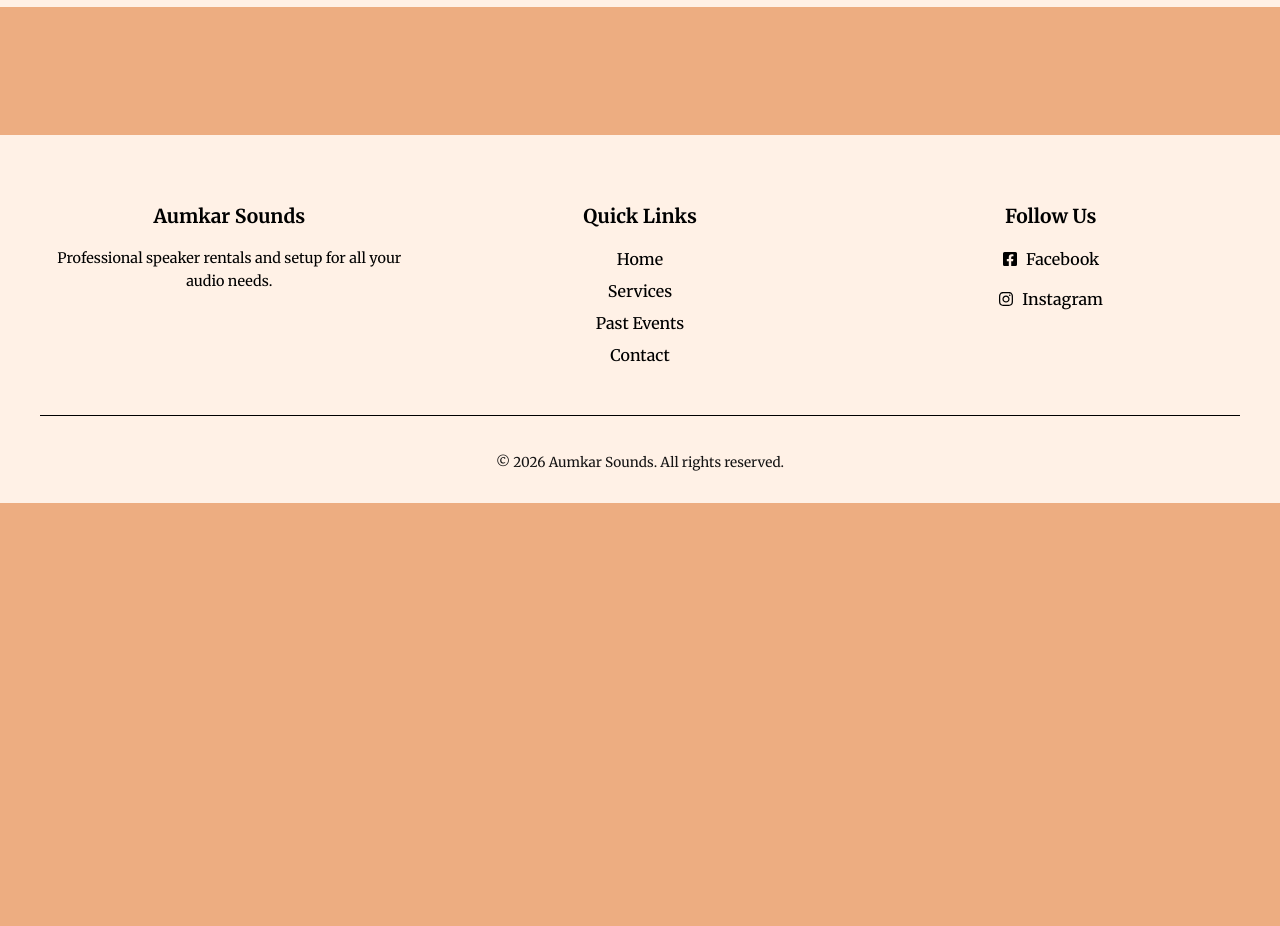
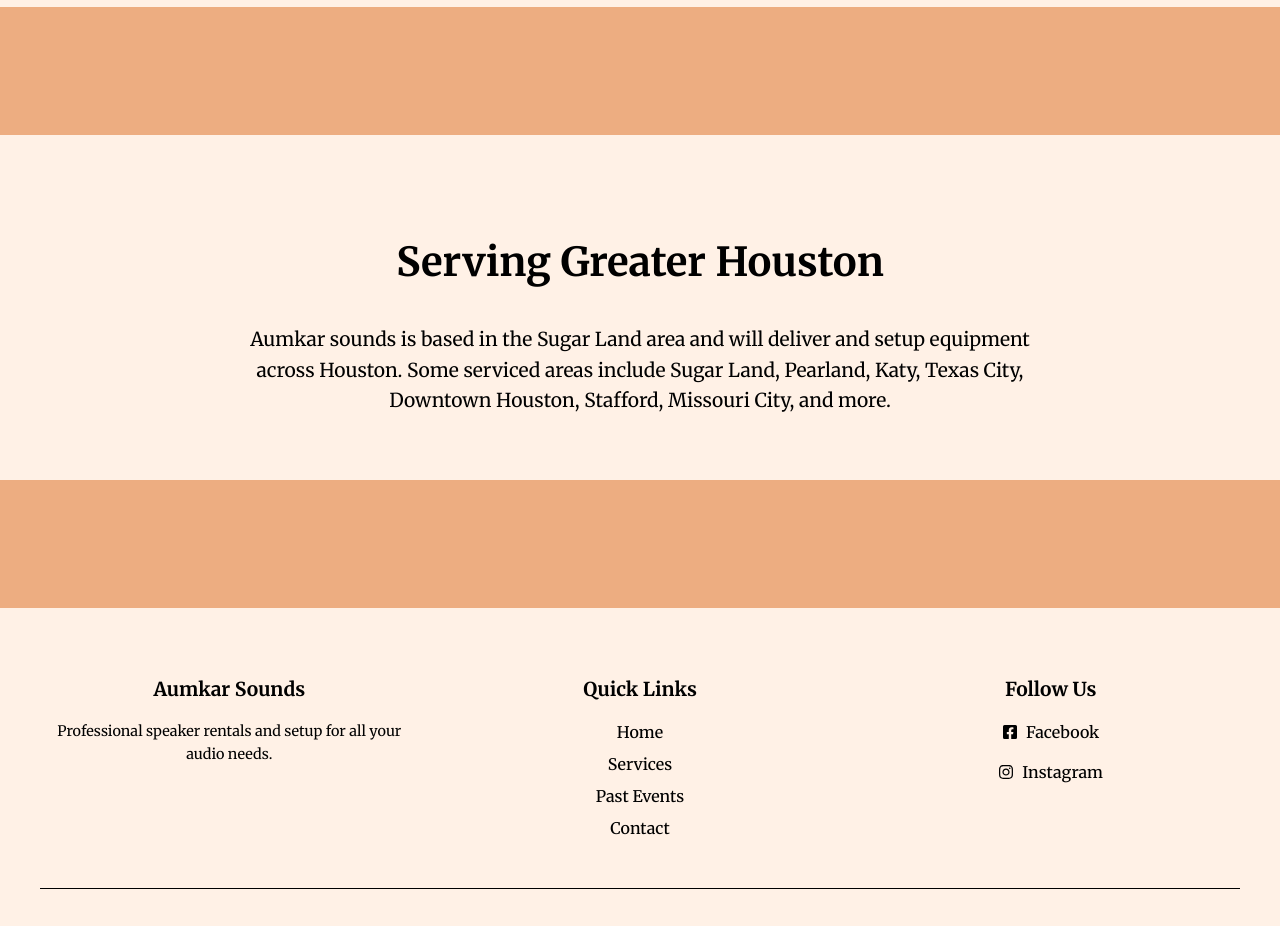
Before and after one commit to acupofchai/aumkar-sounds-website, a React (Vite) app: page / in a window 1280 px wide. Shown: the part 1360-2286 px from the top of the page. Before the commit the page ends 1863 px from the top, so only its background shows below. Built offline with nearby package versions, Linux system fonts and the light colour scheme; a web font is replaced by a local one.

Commit message:
added formspree

```diff
--- a/src/App.css
+++ b/src/App.css
@@ -92,6 +92,39 @@ body {
   justify-content: center;
 }
 
+.serving-flex {
+  display: flex;
+  align-items: center;
+  gap: 3rem;
+  justify-content: center;
+}
+
+.servinghouston {
+  padding: 4rem 2rem;
+  background-color: #fff1e6;
+  color: #000000;
+  width: 100%;
+  margin: 0;
+  gap: 3rem;
+  align-items: center;
+  margin-bottom: 8rem;
+}
+
+.servinghouston h2 {
+  font-size: 2.5rem;
+  margin-bottom: 2rem;
+  text-align: center;
+}
+
+.servinghouston p {
+  display: flex;
+  max-width: 800px;
+  margin: 0 auto;
+  font-size: 1.2rem;
+  line-height: 1.6;
+}
+
+
 @keyframes logo-spin {
   from {
     transform: rotate(0deg);
--- a/src/App.jsx
+++ b/src/App.jsx
@@ -61,6 +61,19 @@ function Home() {
         </div>
         </div>
       </section>
+
+      <section className="servinghouston">
+        <h2>Serving Greater Houston</h2>
+        <div className="serving-flex">
+        {/* <img src="/sound waves.jpg" alt="About Aumkar Sounds" className="about-image" /> */}
+        <div className="serving-content">
+          <p>Aumkar sounds is based in the Sugar Land area and will deliver and setup equipment across Houston.
+            Some serviced areas include Sugar Land, Pearland, Katy, Texas City, Downtown Houston, Stafford,
+            Missouri City, and more.
+          </p>
+        </div>
+        </div>
+      </section>
       <Footer></Footer>
     </div>
   );
--- a/src/Contact.jsx
+++ b/src/Contact.jsx
@@ -2,39 +2,6 @@ import './Contact.css'
 import Footer from './Footer.jsx';
 
 function Contact() {
-  const handleSubmit = async (e) => {
-    e.preventDefault();
-
-    const formData = {
-      name: e.target.name.value,
-      zipcode: e.target.zipcode.value,
-      phone: e.target.phone.value,
-      message: e.target.message.value
-    };
-
-    try {
-      const response = await fetch('https://aumkar-sounds-website-backend.onrender.com/api/contact', {
-        method: 'POST',
-        headers: {
-          'Content-Type': 'application/json'
-        },
-        body: JSON.stringify(formData)
-      });
-
-      const data = await response.json();
-
-      if (data.success) {
-        alert('Message sent successfully!');
-        e.target.reset();
-      } else {
-        alert('Failed to send message');
-      }
-    } catch (error) {
-      console.error('Error:', error);
-      alert('Error sending message');
-    }
-  };
-
   return (
     <div>
       <section className="header">
@@ -42,7 +9,11 @@ function Contact() {
         <h2>Ready to book? Just send us a message and we will get back to you!</h2>
       </section>
 
-      <form onSubmit={handleSubmit} className="contact-form">
+      <form
+        action="https://formspree.io/f/YOUR_FORM_ID"
+        method="POST"
+        className="contact-form"
+      >
         <div className="form-group">
           <label>Name</label>
           <input type="text" name="name" placeholder="Your name" required />
```
